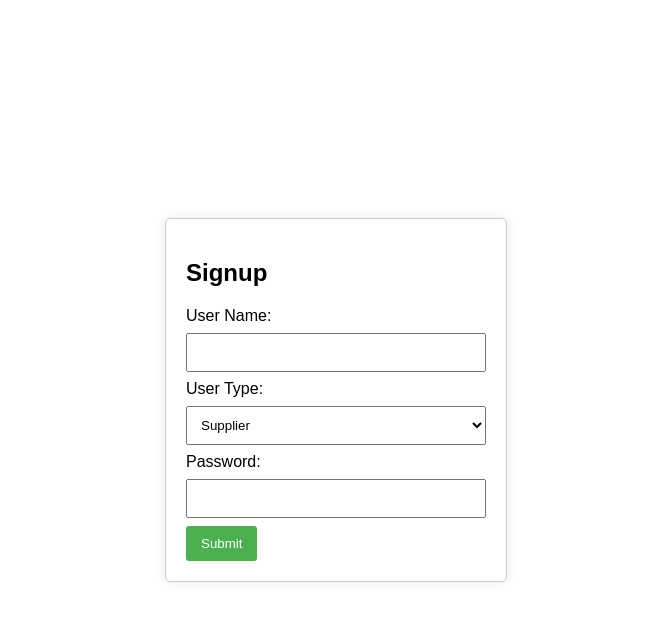
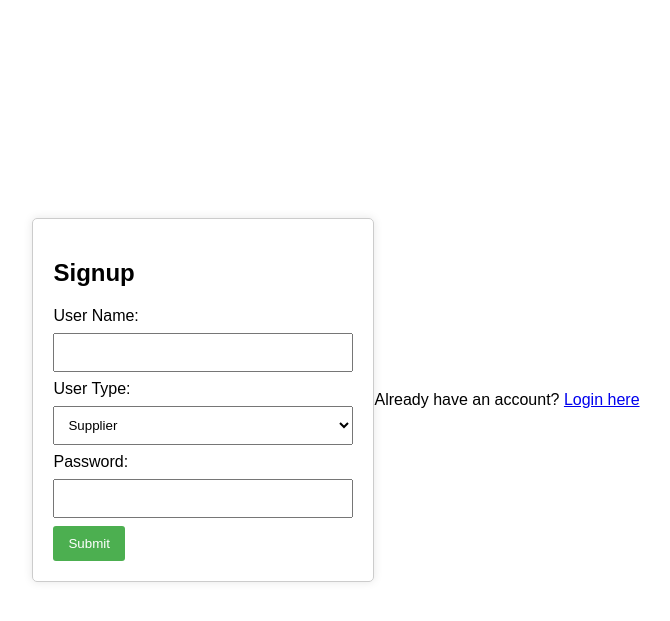
Before and after one commit to SACHINK51/pyproject, a Flask app: page /signup in a window 1280 px wide. Shown: the top 621 px of the page, without its empty margins (304-974 px from the left). Run offline with Flask 2, Linux system fonts and the light colour scheme.

Commit message:
Update signup.html
url for login from signup

```diff
--- a/templates/signup.html
+++ b/templates/signup.html
@@ -55,5 +55,8 @@
     <button type="submit">Submit</button>
 </form>
 
+<!-- to login -->
+ <p>Already have an account? <a href="{{ url_for('login') }}">Login here</a></p>
+
 </body>
 </html>
```
